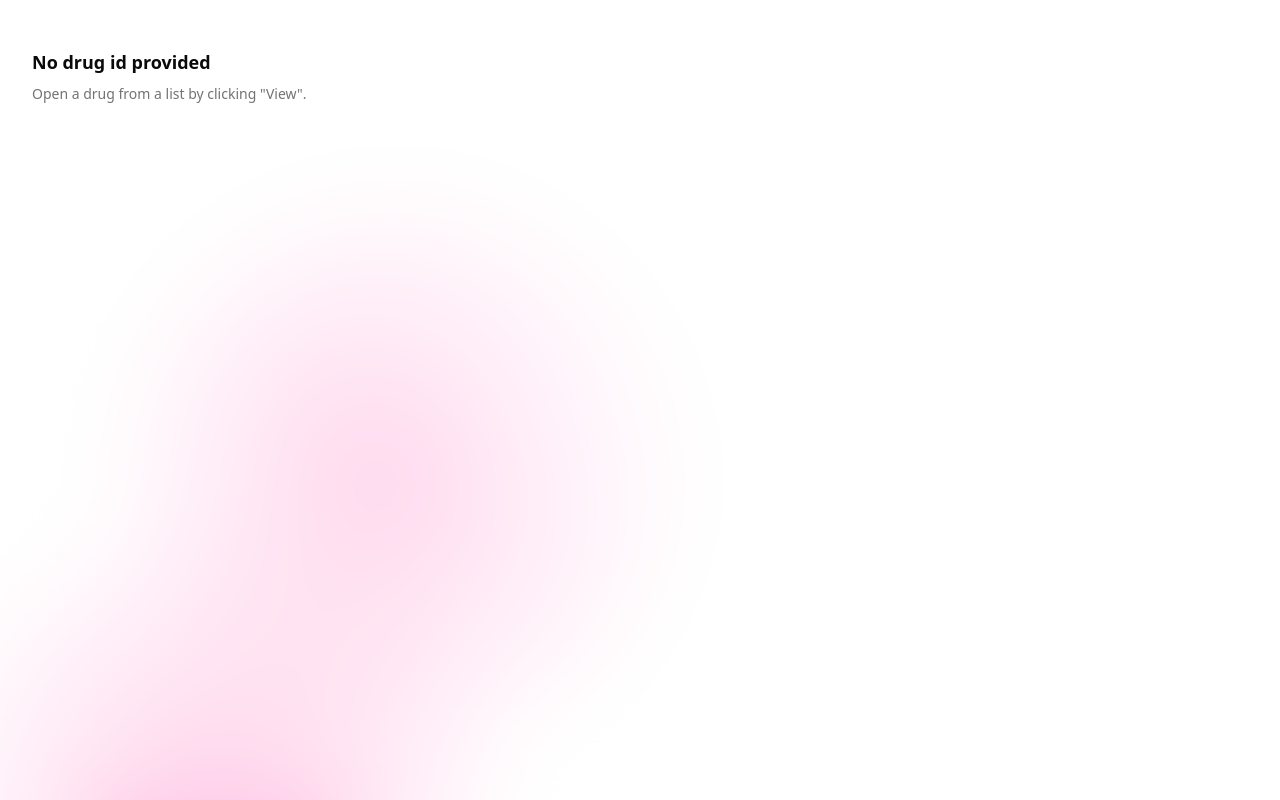
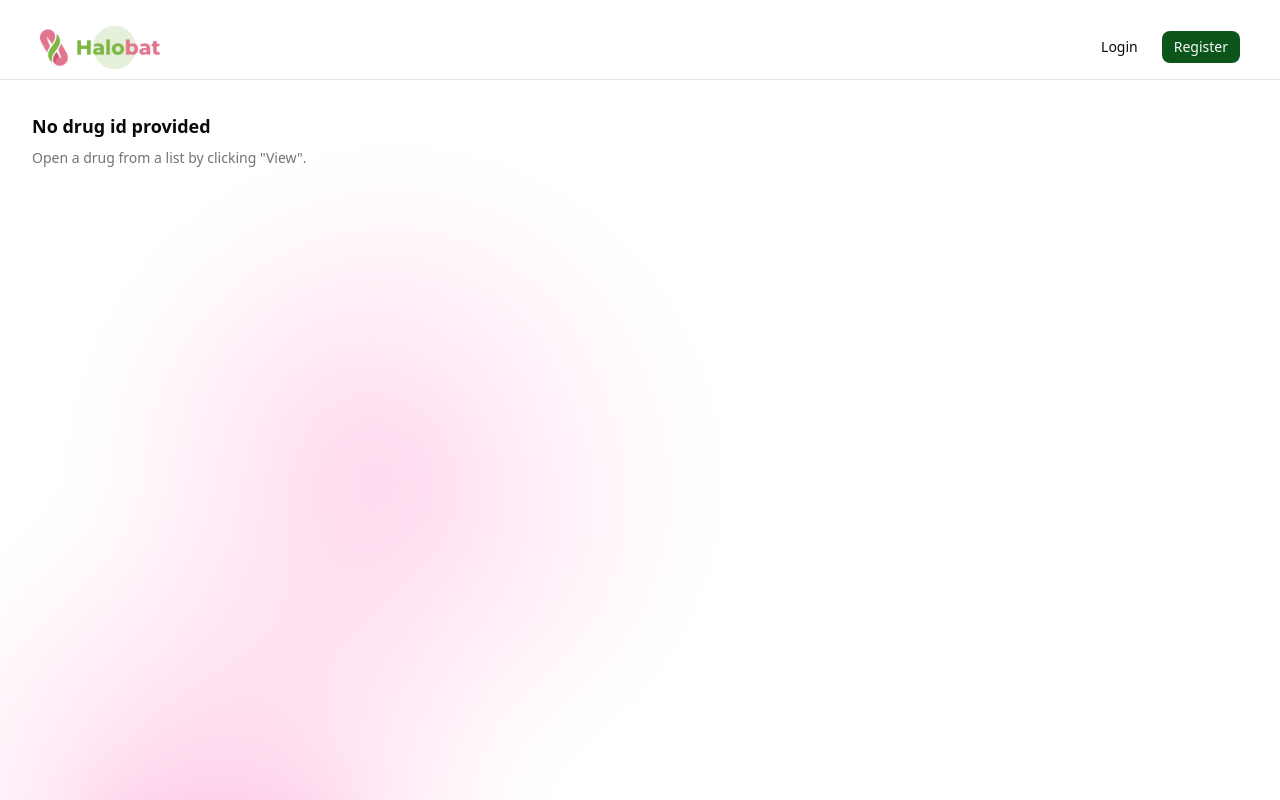
Before and after one commit to Aliefhasyani/Halobat, a Next.js app in the folder Frontend/: page /drug in a window 1280 px wide. Built offline with nearby package versions, Linux system fonts and the light colour scheme.

Commit message:
FEAT: integrate Navbar component into drug page for consistent navigation and improved UI

```diff
--- a/Frontend/app/drug/page.tsx
+++ b/Frontend/app/drug/page.tsx
@@ -3,6 +3,7 @@ import Image from "next/image";
 import Link from "next/link";
 import { ArrowLeft } from "lucide-react";
 import CustomBubbleBackground from "@/components/custom/bubble-background";
+import Navbar from "@/components/custom/navbar";
 // page no longer uses the shared DrugCard preview — render a product-style layout
 
 type SearchParams = { id?: string; type?: string };
@@ -19,6 +20,7 @@ export default async function Page({
   if (!id) {
     return (
       <CustomBubbleBackground className="min-h-screen py-4">
+        <Navbar showSearch={false} />
         <div className="p-8">
           <h2 className="text-lg font-semibold">No drug id provided</h2>
           <p className="mt-2 text-sm text-muted-foreground">
@@ -60,6 +62,7 @@ export default async function Page({
     if (!item) {
       return (
         <CustomBubbleBackground className="min-h-screen py-4">
+          <Navbar showSearch={false} />
           <div className="p-8">
             <h2 className="text-lg font-semibold">Item not found</h2>
           </div>
@@ -82,7 +85,8 @@ export default async function Page({
       : item.dosageForm?.name ?? item.dosage_form_data?.name;
 
     return (
-      <CustomBubbleBackground className="min-h-screen py-4">
+      <CustomBubbleBackground className="min-h-screen">
+        <Navbar showSearch={false} />
         <div className="p-4 max-w-4xl mx-auto">
           <div className="mb-4 flex items-start justify-between">
             <div>
@@ -199,6 +203,7 @@ export default async function Page({
     const msg = (err as Error)?.message ?? "Unknown error";
     return (
       <CustomBubbleBackground className="min-h-screen py-4">
+        <Navbar showSearch={false} />
         <div className="p-8">
           <h2 className="text-lg font-semibold">Error loading drug</h2>
           <p className="mt-2 text-sm text-destructive">{msg}</p>
--- a/Frontend/components/custom/navbar.tsx
+++ b/Frontend/components/custom/navbar.tsx
@@ -66,7 +66,7 @@ export default function Navbar({
   }
 
   return (
-    <header className="w-full border-b h-16 flex items-center px-6">
+    <header className="w-full border-b h-16 flex items-center px-6 bg-card">
       <div className="flex items-center gap-4 w-full max-w-[1200px] mx-auto">
         <Link href="/" className="flex items-center">
           <Image
@@ -90,7 +90,7 @@ export default function Navbar({
           </div>
         )}
 
-        <div className="flex items-center gap-3">
+        <div className="flex items-center gap-3 ml-auto">
           {!isAuthenticated && (
             <>
               <Link href="/auth/login">
```
